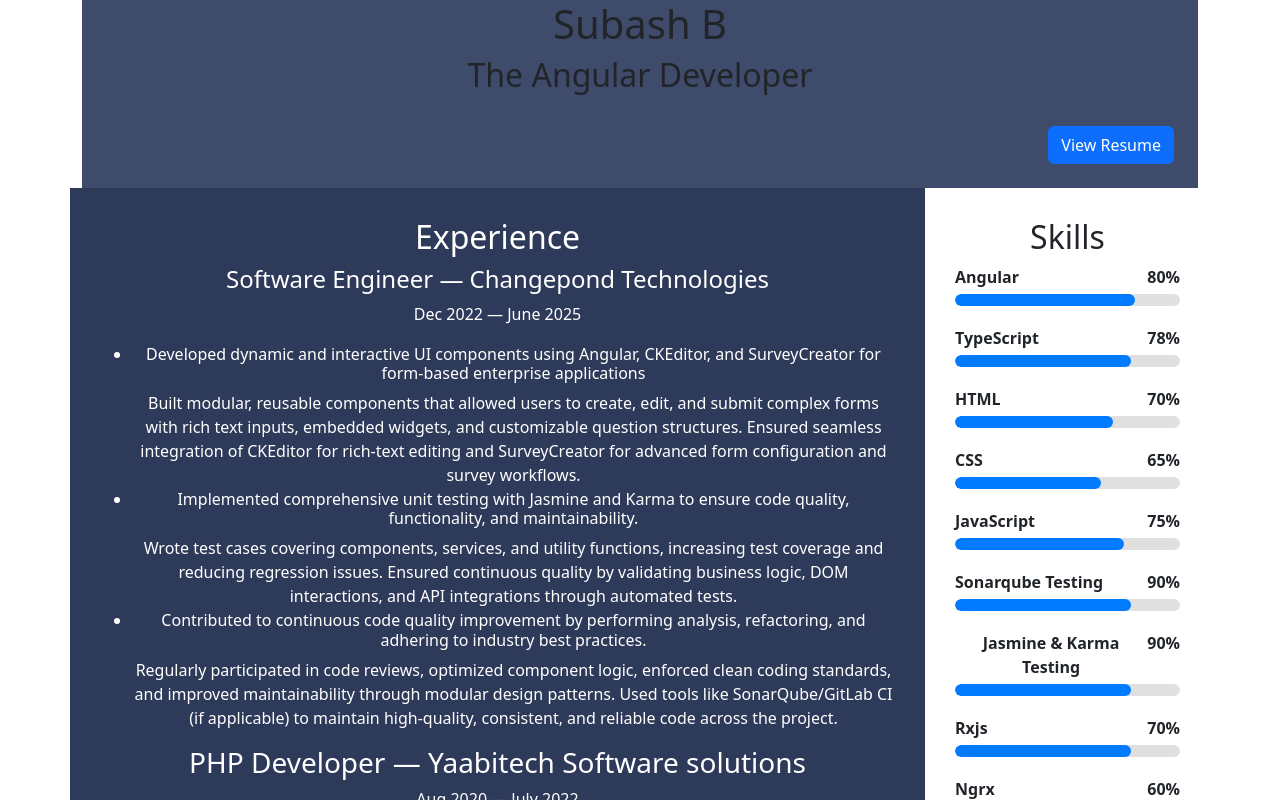
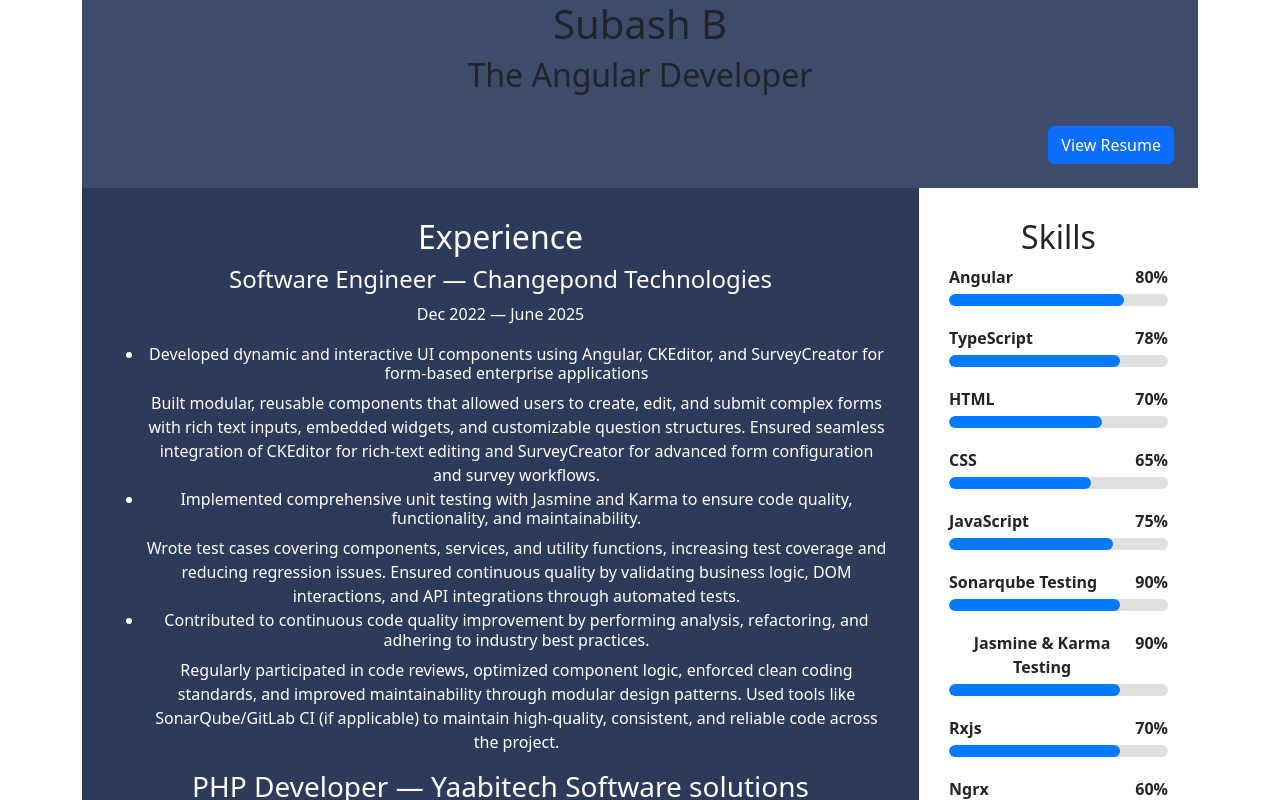
Before and after one commit to subash-balakrishnan/MyResume, an Angular app: page / in a window 1280 px wide. Shown: the top 800 px of the page. Built offline with nearby package versions, Linux system fonts and the light colour scheme.

Commit message:
margin alignment adjustment

```diff
--- a/src/app/app.component.css
+++ b/src/app/app.component.css
@@ -48,3 +48,8 @@
 .left-section p {
     color: #ffffff;
 }
+
+.resumeRow {
+    margin-left: 0 !important;
+    margin-right: 0 !important;
+}
--- a/src/app/app.component.html
+++ b/src/app/app.component.html
@@ -14,7 +14,7 @@
       </div>
 
     </header>
-    <div class="row">
+    <div class="resumeRow row">
       <div class="col-12 col-md-9 left-section">
         <section id="experience">
           <h2>Experience</h2>
```
